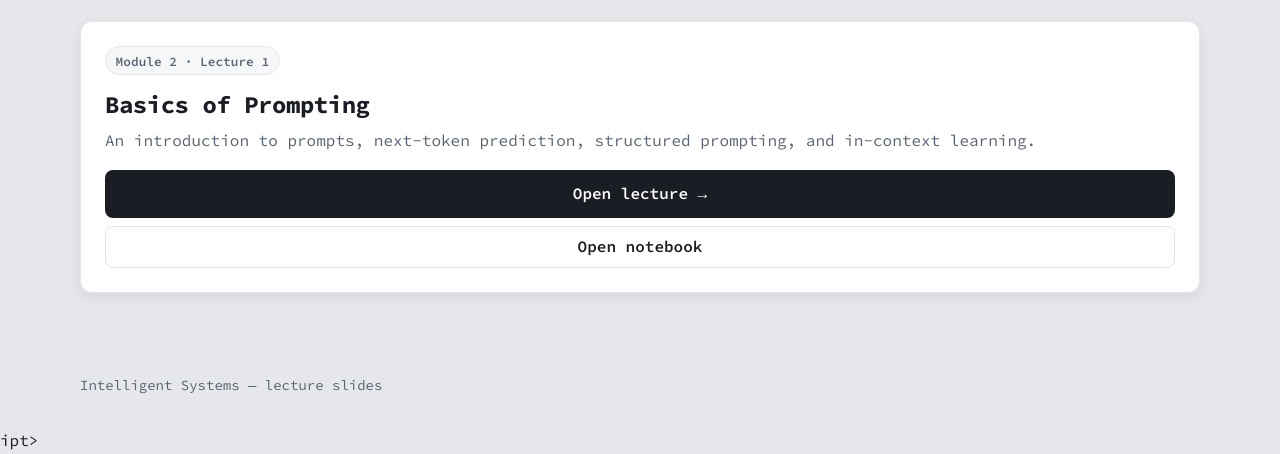
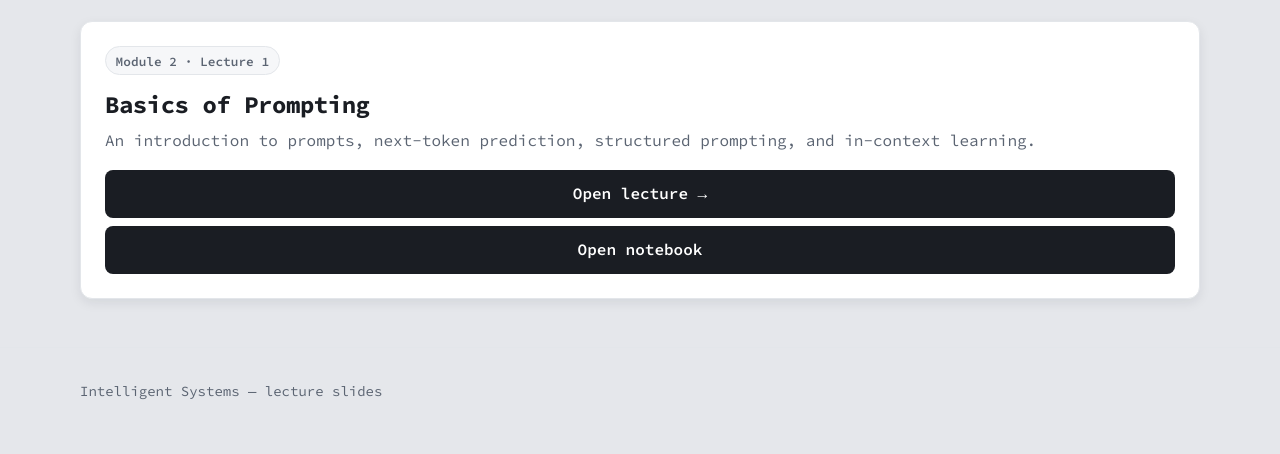
Before and after one commit to amdsrinivas/intelligent-systems, a plain HTML site: page index.html in a window 1280 px wide. Shown: the part 399-853 px from the top of the page. Drawn offline with Linux system fonts and the light colour scheme.

Commit message:
Fix notebook link behavior

```diff
--- a/index.html
+++ b/index.html
@@ -151,7 +151,7 @@
             </div>
             <div class="button-stack">
               <a class="btn btn--solid" href="lectures/module-2/prompt-and-context-engineering/lecture-1.html" target="_blank" rel="noopener">Open lecture →</a>
-              <a class="btn btn--ghost notebook-link" href="#" target="_blank" rel="noopener" hidden>Open notebook</a>
+              <a class="btn btn--solid notebook-link" href="#" target="_blank" rel="noopener" hidden>Open notebook</a>
             </div>
           </article>
         </div>
@@ -182,7 +182,8 @@
     const root = document.documentElement;
     const themeToggle = document.getElementById('theme-toggle');
     const savedTheme = localStorage.getItem('theme');
-    if (savedTheme) root.setAttribute('data-theme', savedThem    themeToggle.addEventListener('click', () => {
+    if (savedTheme) root.setAttribute('data-theme', savedTheme);
+    themeToggle.addEventListener('click', () => {
       const nextTheme = root.getAttribute('data-theme') === 'dark' ? 'light' : 'dark';
       root.setAttribute('data-theme', nextTheme);
       localStorage.setItem('theme', nextTheme);
@@ -201,6 +202,6 @@
         // Missing companion files leave the notebook button hidden.
       }
     });
-  </script>ipt>
+  </script>
 </body>
 </html>
```
